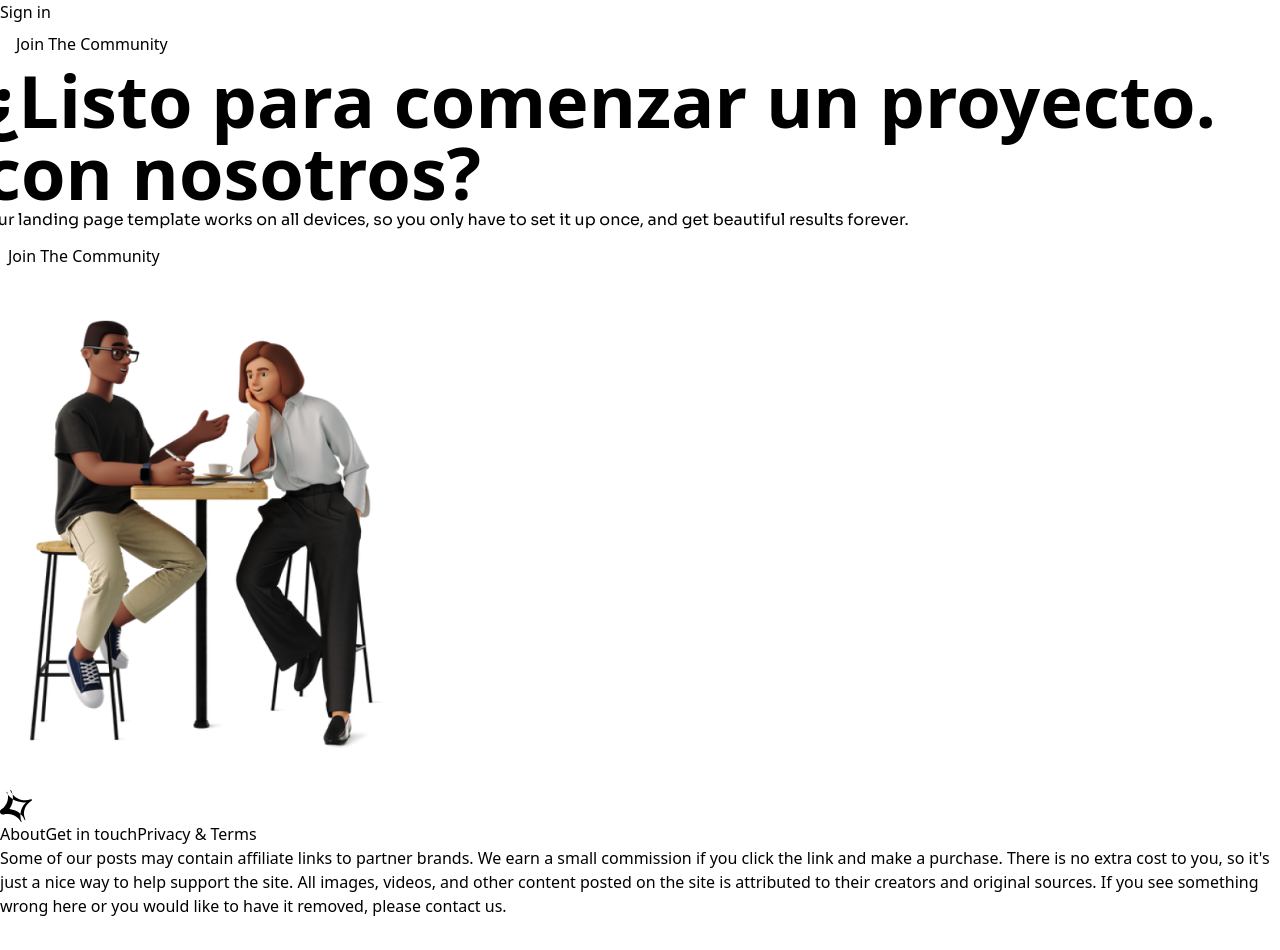
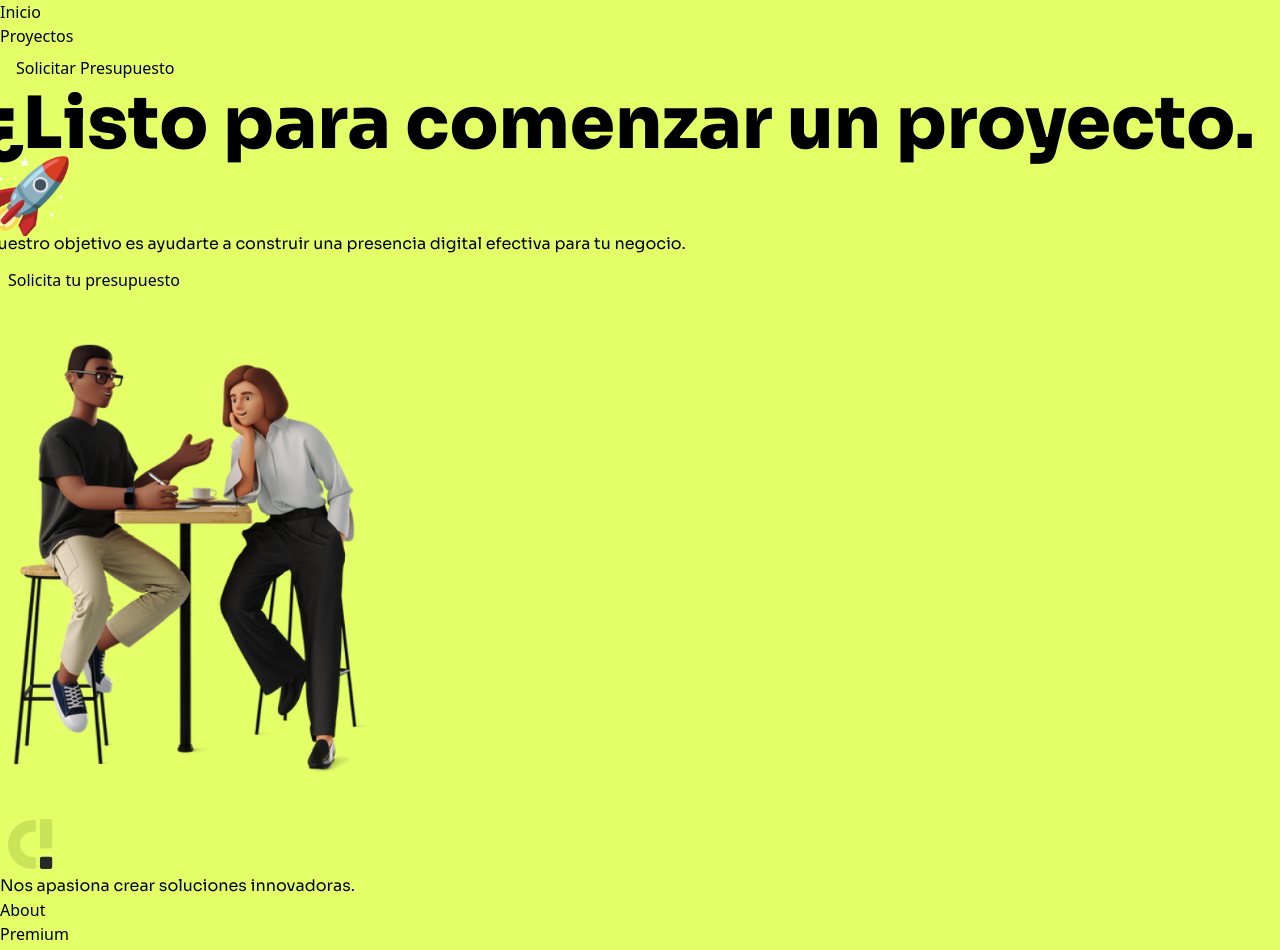
Before and after one commit to maricarmenmg/s7.reactonline, a React (Vite) app: page / in a window 1280 px wide. Shown: the part 60-1010 px from the top of the page. Before the commit the page ends 978 px from the top, so only its background shows below. Built offline with nearby package versions, Linux system fonts and the light colour scheme.

Commit message:
Nivel I - Ejercicio 1

```diff
--- a/index.html
+++ b/index.html
@@ -4,7 +4,7 @@
     <meta charset="UTF-8" />
     <link rel="icon" type="image/svg+xml" href="/vite.svg" />
     <meta name="viewport" content="width=device-width, initial-scale=1.0" />
-    <title>Vite + React</title>
+    <title>Sprint 7. React II - Presupuesto</title>
   </head>
   <body>
     <div id="root"></div>
--- a/package.json
+++ b/package.json
@@ -10,6 +10,7 @@
     "preview": "vite preview"
   },
   "dependencies": {
+    "@heroicons/react": "^2.0.18",
     "@tailwindcss/forms": "^0.5.3",
     "react": "^18.2.0",
     "react-dom": "^18.2.0",
--- a/src/App.jsx
+++ b/src/App.jsx
@@ -1,12 +1,12 @@
 import { BrowserRouter, Routes, Route} from 'react-router-dom';
 import Home from './pages/Home';
 import Budget from './pages/Budget';
+import Form from './pages/Form';
 
 import './css/style.css';
 
 
 function App() {
-
 
   return (
     <>
@@ -14,6 +14,7 @@ function App() {
       <Routes>
         <Route exact path="/" element={<Home />} />
         <Route path="/budget" element={<Budget />} />
+        <Route path="/form" element={<Form />} />
       </Routes>
     </BrowserRouter>
     </>
--- /dev/null
+++ b/src/components/BudgetForm.jsx
@@ -0,0 +1,101 @@
+import React, { useState, useEffect } from 'react';
+import { SwatchIcon, AcademicCapIcon, ServerStackIcon, CurrencyEuroIcon} from '@heroicons/react/24/solid';
+
+
+
+
+
+import HeroImage from '../images/hero/hero-image.png';
+
+const services = [
+  {
+    name: 'Página web',
+    price: 500,
+    icon: SwatchIcon,
+    checked: false,
+  },
+  {
+    name: 'Campaña SEO',
+    price: 300,
+    icon: AcademicCapIcon,
+    checked: false,
+  },
+  {
+    name: 'Campaña de publicidad',
+    price: 200,
+    icon: ServerStackIcon,
+    checked: false,
+  },
+
+];
+
+function BudgetForm() {
+  const [servicesData, setServicesData] = useState(services);
+  const [totalPrice, setTotalPrice] = useState(0);
+
+  const handleCheckboxChange = (index) => {
+    const updatedServicesData = [...servicesData];
+    updatedServicesData[index].checked = !updatedServicesData[index].checked;
+    setServicesData(updatedServicesData);
+  };
+
+  useEffect(() => {
+    let total = 0;
+
+    servicesData.forEach((service) => {
+      if (service.checked) {
+        total += service.price;
+      }
+    });
+
+    setTotalPrice(total);
+  }, [servicesData]);
+
+  return (
+    <div className="overflow-hidden bg-white py-24 sm:py-32 mt-20">
+      <div className="mx-auto max-w-7xl px-6 lg:px-8">
+        <div className="mx-auto grid max-w-2xl grid-cols-1 gap-x-8 gap-y-16 sm:gap-y-20 lg:mx-0 lg:max-w-none lg:grid-cols-2">
+          <div className="lg:pr-8 lg:pt-4">
+            <div className="lg:max-w-lg">
+              <p className="mt-2 text-3xl font-bold tracking-tight text-gray-900 sm:text-4xl">Solicita tu presupuesto</p>
+              <p className="mt-6 text-lg leading-8 text-gray-600">
+              No dudes en ponerte en contacto con nosotros hoy mismo para explorar cómo podemos ayudarte a llevar tu presencia online al siguiente nivel!
+              </p>
+
+            {/* Budget Form */}
+              <dl className="p-6 mt-10 max-w-xl space-y-8 text-xl leading-7 text-gray-600 lg:max-w-none bg-white border border-gray-200 rounded-lg shadow">
+                {servicesData.map((service, index) => (
+                  <div key={service.name} className="relative flex items-center">
+                    <input
+                      type="checkbox"
+                      name={service.name}
+                      checked={service.checked}
+                      onChange={() => handleCheckboxChange(index)}
+                      className="mr-4"
+                    />
+                    <service.icon className="h-5 w-5 text-indigo-600" aria-hidden="true" />
+                    <dt className="inline font-semibold text-gray-900 ml-2">
+                      {service.name}
+                    </dt>
+                    <dd className="inline font-bold ml-1">{service.price} €</dd>
+                  </div>
+
+                ))}
+
+         {/* Budget Total */}
+              <div class="flex items-center justify-between border-t-2 border-gray-200 border-dotted pt-5">
+              <span class="text-2xl font-bold font-sora text-project-200 dark:text-white">Total: {totalPrice} € </span>
+             </div>
+             </dl>
+
+
+            </div>
+          </div>
+          <img src={HeroImage} className="md:max-w-none" width="384" height="459" alt="Hero Images" />
+        </div>
+      </div>
+    </div>
+  );
+}
+
+export default BudgetForm;
--- a/src/components/Footer.jsx
+++ b/src/components/Footer.jsx
@@ -3,56 +3,38 @@ import { Link } from 'react-router-dom';
 
 function Footer() {
   return (
-    <footer>
-      <div className="max-w-6xl mx-auto px-4 sm:px-6">
-        <div className="py-8 md:py-12">
-          {/* Top area */}
-          <div className="flex flex-col sm:flex-row items-center justify-center sm:justify-between mb-12 md:mb-6">
-            <div className="shrink-0 mr-4">
-              {/* Logo */}
-              <Link className="inline-flex group mb-8 sm:mb-0" to="/" aria-label="Cruip">
-                <svg
-                  className="fill-blue-500 group-hover:fill-blue-600 transition duration-150 ease-in-out w-8 h-8"
-                  width="32"
-                  height="32"
-                  xmlns="http://www.w3.org/2000/svg"
-                >
-                  <path d="m7.799 4.47.325.434a19.264 19.264 0 0 0 4.518 4.204l.27.175-.013.257a17.638 17.638 0 0 1-.437 2.867l-.144.564a18.082 18.082 0 0 1-2.889 5.977c2.272.245 4.492.88 6.5 1.886 1.601.788 3.062 1.798 4.344 2.972l.142.135-.017.232a17.034 17.034 0 0 0 1.227 7.504l-.724.323c-1.555-2.931-4.113-5.287-7.19-6.632-3.075-1.351-6.602-1.622-9.857-.844-.822.194-1.532.094-2.146-.183a3.138 3.138 0 0 1-1.29-1.146l-.076-.133-.078-.154-.085-.201a2.893 2.893 0 0 1-.095-1.694c.174-.624.55-1.2 1.239-1.67 2.734-1.85 4.883-4.537 5.944-7.68.704-2.076.925-4.32.633-6.545l-.101-.647Zm4.674-.284.16.2a15.87 15.87 0 0 0 5.629 4.322c3.752 1.76 8.363 2.075 12.488.665.419-.14.78-.044 1.002.158l.106.12.066.11.026.063c.125.33.024.751-.4.994-3.404 1.905-5.92 5.05-6.98 8.573a13.967 13.967 0 0 0 .727 10.055l.241.484-.724.323c-.913-2.227-2.326-4.302-4.12-6.05l-.28-.262.026-.305a16.667 16.667 0 0 1 1.121-4.652l.206-.488c1.05-2.443 2.676-4.59 4.664-6.293-3.064.442-6.273.17-9.243-.858a19.036 19.036 0 0 1-4.072-1.93l-.204-.132.017-.322a18.337 18.337 0 0 0-.415-4.605l-.04-.17ZM10.957 0a18.125 18.125 0 0 1 1.424 3.792l.092.394-.174-.219A14.803 14.803 0 0 1 10.235.322L10.957 0ZM7.046 1.746c.277.725.494 1.463.653 2.206l.1.519-.012-.016a17.99 17.99 0 0 1-1.203-1.891l-.262-.495.724-.323Z" />
-                </svg>
-              </Link>
-            </div>
 
-          </div>
-          {/* Bottom area */}
-          <div className="text-center md:flex md:items-center md:justify-between mb-8 md:mb-6">
-            {/* Social links */}
+ <footer className="p-4 bg-gray-100 md:p-8 lg:p-10 dark:bg-gray-800">
+  <div className="mx-auto max-w-screen-xl text-center">
+  {/* Logo */}
+  <Link className="flex justify-center items-center text-2xl font-semibold text-gray-900 dark:text-white" to="/" aria-label="logo">
 
-            {/* Left links */}
-            <div className="text-sm font-medium md:order-1 space-x-6 mb-2 md:mb-0">
-              <a className="text-gray-500 decoration-blue-500 decoration-2 underline-offset-2 hover:underline" href="#0">
-                About
-              </a>
-              <a className="text-gray-500 decoration-blue-500 decoration-2 underline-offset-2 hover:underline" href="#0">
-                Get in touch
-              </a>
-              <a className="text-gray-500 decoration-blue-500 decoration-2 underline-offset-2 hover:underline" href="#0">
-                Privacy &amp; Terms
-              </a>
-            </div>
-          </div>
-          {/* Bottom notes */}
-          <div className="text-xs text-gray-400 text-center md:text-left">
-            Some of our posts may contain affiliate links to partner brands. We earn a small commission if you click the link and make a purchase.
-            There is no extra cost to you, so it's just a nice way to help support the site. All images, videos, and other content posted on the site
-            is attributed to their creators and original sources. If you see something wrong here or you would like to have it removed, please{' '}
-            <a className="font-medium text-blue-500 decoration-blue-500 underline-offset-2 hover:underline" href="#0">
-              contact us
-            </a>
-            .
-          </div>
-        </div>
-      </div>
-    </footer>
+      <svg width="60" height="60" viewBox="0 0 200 200" fill="none" xmlns="http://www.w3.org/2000/svg">
+<path fill-rule="evenodd" clip-rule="evenodd" d="M109.468 183C63.9221 183 27 146.449 27 101.36C27 56.2722 63.9221 19.721 109.468 19.721L113.303 19.721C116.739 19.721 119.525 22.5067 119.525 25.9432L119.525 53.3229C119.525 56.7593 116.739 59.5451 113.303 59.5451L109.468 59.5451C86.1395 59.5451 67.2282 78.2665 67.2282 101.36C67.2282 124.454 86.1395 143.176 109.468 143.176L113.303 143.176C116.739 143.176 119.525 145.962 119.525 149.398L119.525 176.778C119.525 180.214 116.739 183 113.303 183L109.468 183Z" fill="#CBE358"/>
+<path fill-rule="evenodd" clip-rule="evenodd" d="M173.952 176.778C173.952 180.214 171.166 183 167.729 183L139.354 183C135.918 183 133.132 180.214 133.132 176.778L133.132 148.402C133.132 144.966 135.918 142.18 139.354 142.18L167.729 142.18C171.166 142.18 173.952 144.966 173.952 148.402L173.952 176.778Z" fill="#282828"/>
+<path fill-rule="evenodd" clip-rule="evenodd" d="M139.354 114.967C135.917 114.967 133.131 112.182 133.131 108.745L133.131 23.2222C133.131 19.7858 135.917 17 139.354 17L167.729 17C171.165 17 173.951 19.7858 173.951 23.2222L173.951 108.745C173.951 112.182 171.165 114.967 167.729 114.967L139.354 114.967Z" fill="#CBE358"/>
+</svg>
+</Link>
+
+      <p className=" text-center my-6 text-gray-500 dark:text-gray-400">Nos apasiona crear soluciones innovadoras.</p>
+      <ul className="flex flex-wrap justify-center items-center mb-6 text-gray-900 dark:text-white">
+          <li>
+              <a href="#" className="mr-4 hover:underline md:mr-6 ">About</a>
+          </li>
+          <li>
+              <a href="#" class="mr-4 hover:underline md:mr-6">Premium</a>
+          </li>
+          <li>
+              <a href="#" class="mr-4 hover:underline md:mr-6 ">Campaigns</a>
+          </li>
+          <li>
+              <a href="#" class="mr-4 hover:underline md:mr-6">Blog</a>
+          </li>
+
+      </ul>
+      <span className="text-sm text-gray-500 sm:text-center dark:text-gray-400">© 2023 <a href="#" class="hover:underline">@mcarmenmg</a>.</span>
+  </div>
+</footer>
   );
 }
 
--- a/src/components/Header.jsx
+++ b/src/components/Header.jsx
@@ -3,13 +3,14 @@ import { Link } from 'react-router-dom';
 
 function Header() {
   return (
+
     <header className="absolute w-full z-30">
       <div className="max-w-6xl mx-auto px-4 sm:px-6">
         <div className="flex items-center justify-between h-16 md:h-20">
           {/* Site branding */}
           <div className="shrink-0 mr-4">
             {/* Logo */}
-            <Link className="block group" to="/" aria-label="Cruip">
+            <Link className="block group" to="/" aria-label="logo">
             <svg width="60" height="60" viewBox="0 0 200 200" fill="none" xmlns="http://www.w3.org/2000/svg">
 <path fill-rule="evenodd" clip-rule="evenodd" d="M109.468 183C63.9221 183 27 146.449 27 101.36C27 56.2722 63.9221 19.721 109.468 19.721L113.303 19.721C116.739 19.721 119.525 22.5067 119.525 25.9432L119.525 53.3229C119.525 56.7593 116.739 59.5451 113.303 59.5451L109.468 59.5451C86.1395 59.5451 67.2282 78.2665 67.2282 101.36C67.2282 124.454 86.1395 143.176 109.468 143.176L113.303 143.176C116.739 143.176 119.525 145.962 119.525 149.398L119.525 176.778C119.525 180.214 116.739 183 113.303 183L109.468 183Z" fill="#CBE358"/>
 <path fill-rule="evenodd" clip-rule="evenodd" d="M173.952 176.778C173.952 180.214 171.166 183 167.729 183L139.354 183C135.918 183 133.132 180.214 133.132 176.778L133.132 148.402C133.132 144.966 135.918 142.18 139.354 142.18L167.729 142.18C171.166 142.18 173.952 144.966 173.952 148.402L173.952 176.778Z" fill="#282828"/>
@@ -22,18 +23,20 @@ function Header() {
           {/* Desktop navigation */}
           <nav className="flex grow">
             {/* Desktop sign in links */}
-            <ul className="flex grow justify-end flex-wrap items-center">
-              <li>
-                <Link
-                  className="font-medium text-gray-600 decoration-blue-500 decoration-2 underline-offset-2 hover:underline px-3 lg:px-5 py-2 flex items-center transition duration-150 ease-in-out"
-                  to="/signin"
-                >
-                  Sign in
+            <ul className="flex grow justify-end flex-wrap items-center pl-10" >
+            <li className="ml-3">
+                <Link className="font-sora text-m text-black  w-full " to="/">
+                 Inicio
                 </Link>
               </li>
               <li className="ml-3">
-                <Link className="btn-sm text-white bg-blue-500 hover:bg-blue-600 w-full shadow-sm" to="/signup">
-                  Join The Community
+              <Link className="font-inter text-m text-black  w-full " to="/">
+                Proyectos
+                </Link>
+              </li>
+              <li className="ml-3">
+                <Link className="btn-sm text-white bg-project-300 hover:bg-blue-600 w-full shadow-sm" to="/form">
+                  Solicitar Presupuesto
                 </Link>
               </li>
             </ul>
--- a/src/components/Hero.jsx
+++ b/src/components/Hero.jsx
@@ -15,14 +15,12 @@ function Hero() {
             {/* Content */}
             <div className="md:w-[640px]">
               {/* Copy */}
-              <h1 className="h1 font-poppins font-normal mb-6" data-aos="fade-right" data-aos-delay="100">
-              ¿Listo para comenzar un proyecto.{' '}
-                <span className="relative inline-flex text-secundary-400 font-poppins font-semibold">
-               con nosotros?
-                </span>
+              <h1 className="h1 font-normal mb-6" data-aos="fade-right" data-aos-delay="100">
+              ¿Listo para comenzar un proyecto.{' 🚀 '}
+
               </h1>
               <p className="text-xl text-gray-500 mb-10" data-aos="fade-right" data-aos-delay="200">
-                Our landing page template works on all devices, so you only have to set it up once, and get beautiful results forever.
+              Nuestro objetivo es ayudarte a construir una presencia digital efectiva para tu negocio.
               </p>
               {/* Buttons */}
               <div
@@ -31,20 +29,18 @@ function Hero() {
                 data-aos-delay="300"
               >
                 <div>
-                  <Link className="btn text-white bg-blue-500 hover:bg-blue-600 w-full shadow-sm" to="/budget">
-                    Join The Community
+                  <Link className="btn text-white bg-project-300 hover:bg-blue-600 w-full shadow-sm" to="/budget">
+                    Solicita tu presupuesto
                   </Link>
                 </div>
 
               </div>
-              {/* Stats */}
+
 
             </div>
             {/* Image */}
             <div
-              className="max-w-sm mx-auto md:max-w-none md:absolute md:left-[40rem] md:ml-16 lg:ml-32 xl:ml-52 mt-12 md:-mt-12"
-              data-aos="fade-left"
-              data-aos-duration="1100"
+              className="max-w-sm mx-auto md:max-w-none md:absolute md:left-[40rem] md:ml-16 lg:ml-32 xl:ml-32 mt-12 md:-mt-12"
             >
               <img src={HeroImage} className="md:max-w-none" width="384" height="459" alt="Hero Images" />
             </div>
--- a/src/css/style.css
+++ b/src/css/style.css
@@ -19,8 +19,18 @@
         direction: rtl;
     }
 }
+body{
+    background-color: #E4FE68;
+}
 p{
     font-family: "Sora", sans-serif;
     font-weight: 400;
     text-align:justify;
 }
+
+h1{
+    font-family: "Sora", sans-serif;
+    font-weight: 900;
+    font-size: 2.5rem;
+    line-height: 3rem;
+}
--- a/src/css/tailwind.config.js
+++ b/src/css/tailwind.config.js
@@ -55,7 +55,7 @@ export default {
         project: {
           100: '#E4FE68',
           200: '#303030',
-          300: '#1d63ff',
+          300: '#0043ff',
           400: '#f2f2f2',
         },
       },
```
Also changed, not shown: src/pages/Budget.jsx (+19 -6 lines), src/pages/Form.jsx (added, +79 -0 lines), 2 other files (tests, documents, lock files or other folders).
